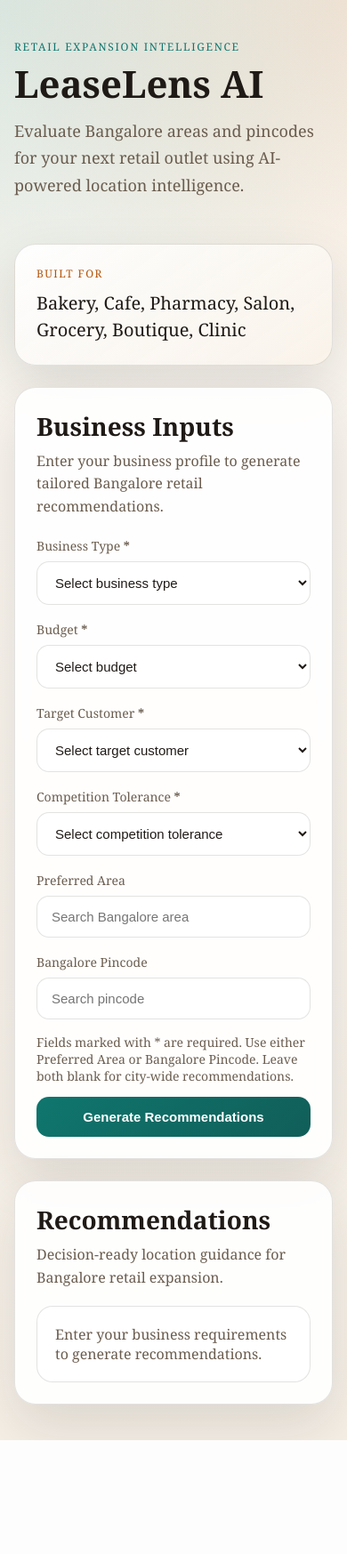
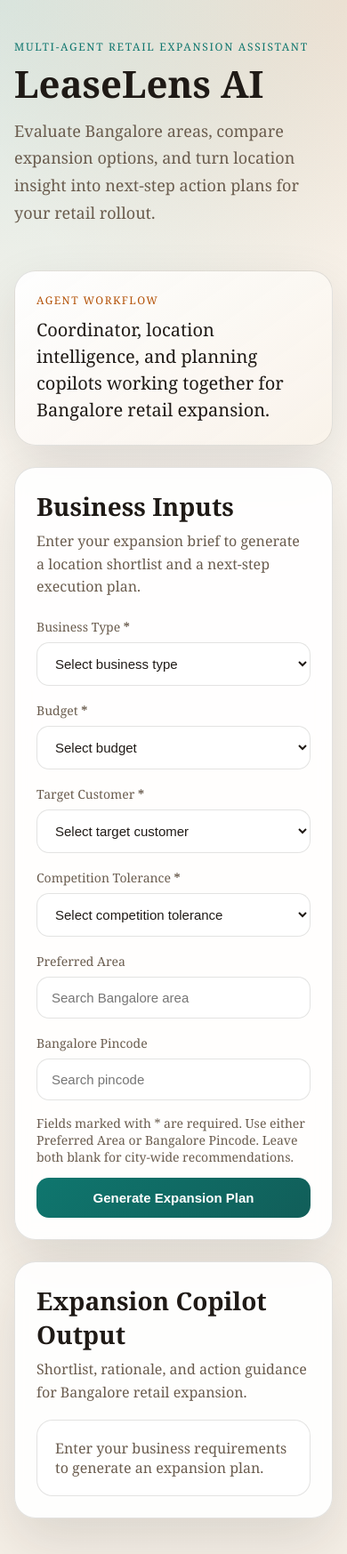
Before and after one commit to arjundixith/leaselens-ai, a FastAPI app: page / in a window 390 px wide. Shown: the whole page at 89% size. Before the commit the page ends 1619 px from the top, so only its background shows below. Run offline with FastAPI, Linux system fonts and the light colour scheme.

Commit message:
Add expansion copilot workflow to LeaseLens UI

```diff
--- a/ui/static/styles.css
+++ b/ui/static/styles.css
@@ -311,7 +378,8 @@ select:disabled {
 
   .grid,
   .result-grid,
-  .result-top {
+  .result-top,
+  .workflow-grid {
     grid-template-columns: 1fr;
     display: grid;
   }
--- a/ui/templates/index.html
+++ b/ui/templates/index.html
@@ -10,22 +10,22 @@
   <main class="shell">
     <section class="hero">
       <div class="hero-copy">
-        <p class="eyebrow">Retail Expansion Intelligence</p>
+        <p class="eyebrow">Multi-Agent Retail Expansion Assistant</p>
         <h1>LeaseLens AI</h1>
         <p class="subhead">
-          Evaluate Bangalore areas and pincodes for your next retail outlet using AI-powered location intelligence.
+          Evaluate Bangalore areas, compare expansion options, and turn location insight into next-step action plans for your retail rollout.
         </p>
       </div>
       <div class="hero-card">
-        <p class="hero-card-label">Built for</p>
-        <p class="hero-card-value">Bakery, Cafe, Pharmacy, Salon, Grocery, Boutique, Clinic</p>
+        <p class="hero-card-label">Agent Workflow</p>
+        <p class="hero-card-value">Coordinator, location intelligence, and planning copilots working together for Bangalore retail expansion.</p>
       </div>
     </section>
 
     <section class="panel form-panel">
       <div class="section-head">
         <h2>Business Inputs</h2>
-        <p>Enter your business profile to generate tailored Bangalore retail recommendations.</p>
+        <p>Enter your expansion brief to generate a location shortlist and a next-step execution plan.</p>
       </div>
 
       <form id="recommend-form" novalidate>
@@ -96,16 +96,16 @@
         <p class="helper">Fields marked with * are required. Use either Preferred Area or Bangalore Pincode. Leave both blank for city-wide recommendations.</p>
         <p id="form-error" class="form-error" hidden></p>
 
-        <button type="submit">Generate Recommendations</button>
+        <button type="submit">Generate Expansion Plan</button>
       </form>
     </section>
 
     <section class="panel output-panel">
       <div class="section-head">
-        <h2>Recommendations</h2>
-        <p>Decision-ready location guidance for Bangalore retail expansion.</p>
+        <h2>Expansion Copilot Output</h2>
+        <p>Shortlist, rationale, and action guidance for Bangalore retail expansion.</p>
       </div>
-      <div id="answer" class="results-empty">Enter your business requirements to generate recommendations.</div>
+      <div id="answer" class="results-empty">Enter your business requirements to generate an expansion plan.</div>
     </section>
   </main>
 
@@ -237,6 +237,7 @@
             </div>
             <div class="score-chip">Score ${item.final_score}</div>
           </div>
+          <p class="result-badge">Market signal: ${item.market_strength}</p>
           <p class="result-summary">${item.summary}</p>
           <div class="result-grid">
             <div><strong>Demand</strong><br>Malls ${item.mall_count}, Offices ${item.office_count}, Schools ${item.school_count}, Metro ${item.metro_count}</div>
@@ -248,12 +249,31 @@
         </article>
       `).join('');
 
+      const nextSteps = (data.execution_plan?.next_steps || []).map(step => `<li>${step}</li>`).join('');
+      const checklist = (data.execution_plan?.decision_checklist || []).map(step => `<li>${step}</li>`).join('');
+
       answer.innerHTML = `
         <div class="results-head">
           <h3>${data.title}</h3>
           <p>${data.subtitle}</p>
+          <p class="copilot-summary">${data.copilot_summary || ''}</p>
         </div>
         <div class="results-list">${cards}</div>
+        <div class="workflow-grid">
+          <article class="workflow-card">
+            <p class="workflow-label">Coordinator Brief</p>
+            <p>${data.execution_plan?.coordinator_brief || ''}</p>
+            <p class="workflow-note">${data.execution_plan?.intelligence_focus || ''}</p>
+          </article>
+          <article class="workflow-card">
+            <p class="workflow-label">Next-Step Plan</p>
+            <ol class="workflow-list">${nextSteps}</ol>
+          </article>
+          <article class="workflow-card">
+            <p class="workflow-label">Decision Checklist</p>
+            <ul class="workflow-list checklist">${checklist}</ul>
+          </article>
+        </div>
       `;
     }
 
@@ -290,7 +310,7 @@
         return;
       }
 
-      answer.innerHTML = '<div class="results-empty">Generating recommendations...</div>';
+      answer.innerHTML = '<div class="results-empty">Generating your expansion shortlist and action plan...</div>';
 
       try {
         const response = await fetch('/recommend', {
--- a/ui/webapp.py
+++ b/ui/webapp.py
@@ -80,6 +80,42 @@ def build_summary(row, display_name: str, fit_text: str, positioning_hint: str)
         f"and shows {intensity} market activity. This makes it suitable for {positioning_hint} and aligns well with "
         f"{fit_text}."
     )
+
+
+def market_strength_label(row) -> str:
+    score = float(row.final_score or 0)
+    if score >= 78:
+        return "high-conviction"
+    if score >= 62:
+        return "promising"
+    return "watchlist"
+
+
+def build_execution_plan(recommendations, display_name: str, customer_type: str, budget: str):
+    lead = recommendations[0]
+    area_label = f"{lead['area_name']} ({lead['pincode']})"
+    return {
+        "coordinator_brief": (
+            f"The coordinator agent shortlisted {len(recommendations)} Bangalore options for a "
+            f"{budget} budget {display_name.lower()} and is prioritizing {area_label} as the lead expansion zone."
+        ),
+        "intelligence_focus": (
+            f"The location intelligence agent found that {lead['area_name']} offers the best balance of demand, "
+            f"accessibility, and market intensity for {customer_type.lower()}."
+        ),
+        "next_steps": [
+            f"Validate {area_label} with a broker shortlist and one on-ground site visit this week.",
+            f"Compare rent, frontage, and walk-in visibility across the top {len(recommendations)} shortlisted areas.",
+            f"Build a launch P&L for a {display_name.lower()} in {lead['area_name']} using the {budget.lower()} budget assumption.",
+            f"Prepare a neighborhood-specific offer mix for {customer_type.lower()} before the final site decision.",
+        ],
+        "decision_checklist": [
+            "Confirm target rent range and deposit ceiling.",
+            "Verify frontage, parking, and peak-footfall windows.",
+            "Check nearby anchors such as malls, offices, schools, and metro exits.",
+            "Review licensing, staffing, and launch timeline assumptions before locking the site.",
+        ],
+    }
 
 
 def valid_area_clause() -> str:
@@ -263,6 +299,7 @@ async def recommend(
             "positioning": positioning_hint,
             "final_score": row.final_score,
             "market_intensity": commercial_intensity(row),
+            "market_strength": market_strength_label(row),
             "mall_count": row.mall_count,
             "office_count": row.office_count,
             "school_count": row.school_count,
@@ -273,8 +310,15 @@ async def recommend(
             "maps_url": maps_url,
         })
 
+    execution_plan = build_execution_plan(recommendations, display_name, customer_type, budget)
+
     return JSONResponse({
-        "title": f"LeaseLens AI Recommendations for a {budget} budget {display_name} in Bangalore",
+        "title": f"LeaseLens AI Expansion Plan for a {budget} budget {display_name} in Bangalore",
         "subtitle": f"Target customer: {customer_type} | Competition tolerance: {competition_tolerance}",
+        "copilot_summary": (
+            f"LeaseLens AI coordinated location intelligence and expansion planning to produce a shortlist, "
+            f"site rationale, and next-step workflow for this retail decision."
+        ),
         "recommendations": recommendations,
+        "execution_plan": execution_plan,
     })
```
Also changed, not shown: other parts of ui/static/styles.css (+67 -0 lines), lease_lens_app/agent.py (+12 -6 lines).
